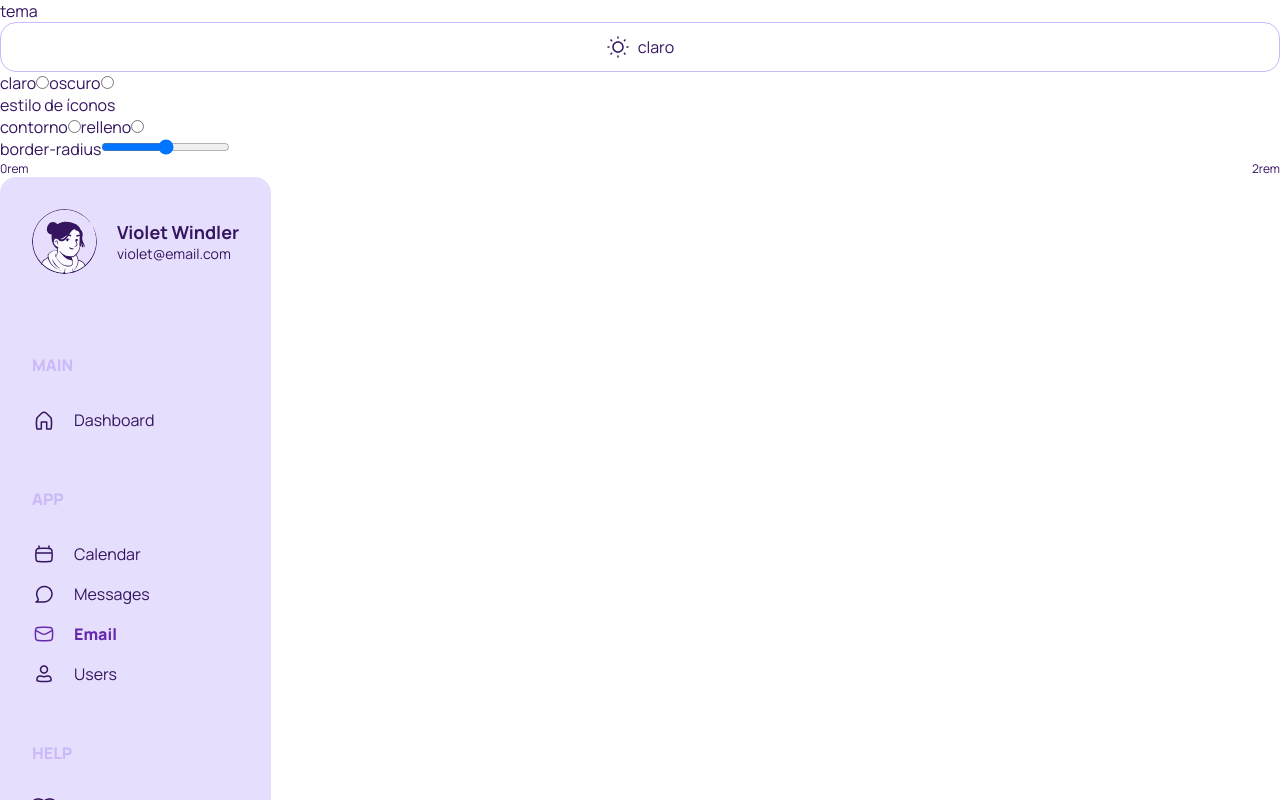
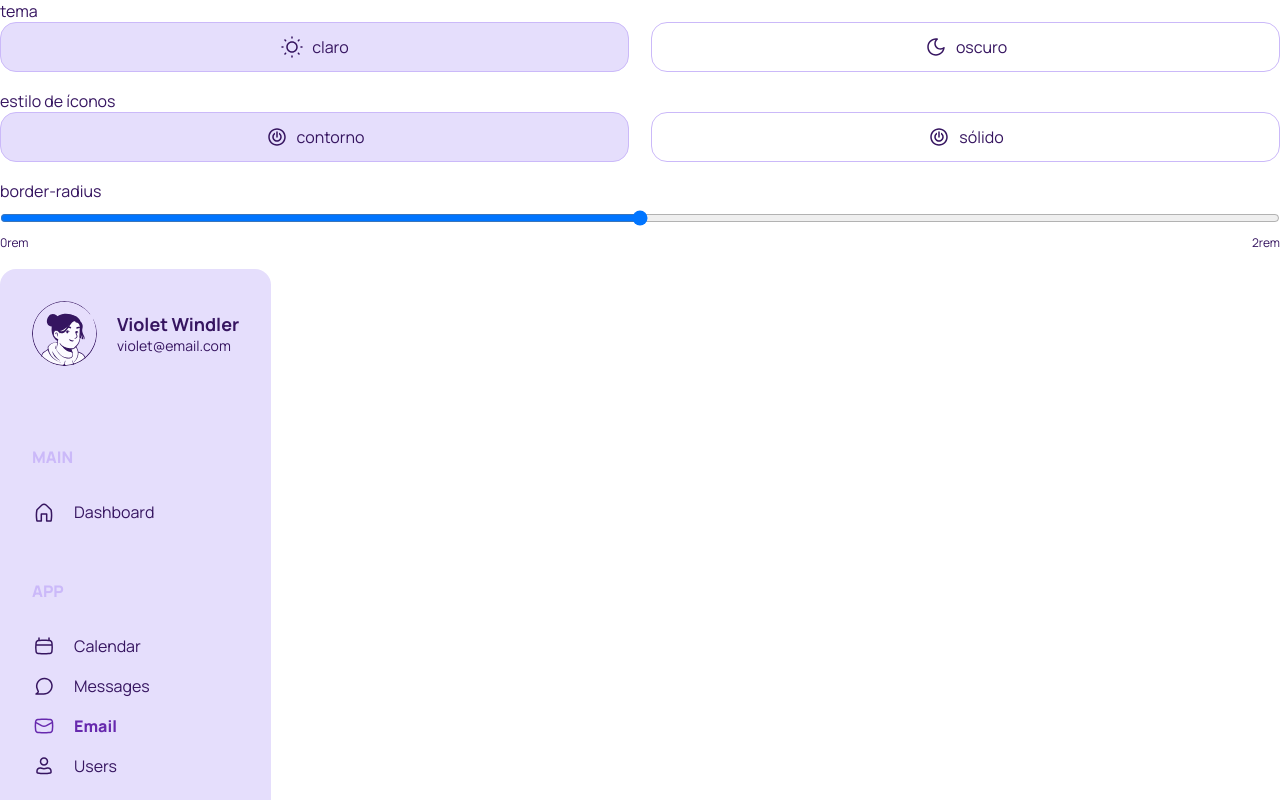
Before and after one commit to yaxchemanrique/theme-builder, a React (Vite) app: page / in a window 1280 px wide. Shown: the top 800 px of the page. Built offline with nearby package versions, Linux system fonts and the light colour scheme.

Commit message:
feat: styles to settings form

```diff
--- a/src/App.jsx
+++ b/src/App.jsx
@@ -6,7 +6,7 @@ function App() {
   const initialSettings = {
     accentColor: "#CBB9F9",
     theme: "light",
-    icon: "outline",
+    iconStyle: "outline",
     borderRadius: 1,
   };
   const [settings, setSettings] = useState(initialSettings);
--- a/src/components/DashboardSidebar/DashboardSidebar.jsx
+++ b/src/components/DashboardSidebar/DashboardSidebar.jsx
@@ -14,23 +14,23 @@ function DashboardSidebar({settings}) {
         <section className={styles.sidebarSection}>
           <p className={styles.sectionTitle}>main</p>
           <div className="sidebarLinkContainer">
-            <SidebarLink iconType={settings.icon} icon='home'>Dashboard</SidebarLink>
+            <SidebarLink iconType={settings.iconStyle} icon='home'>Dashboard</SidebarLink>
           </div>
         </section>
         <section className={styles.sidebarSection}>
           <p className={styles.sectionTitle}>app</p>
           <div className="sidebarLinkContainer">
-            <SidebarLink iconType={settings.icon} icon='calendar'>Calendar</SidebarLink>
-            <SidebarLink iconType={settings.icon} icon='messageBubble'>Messages</SidebarLink>
-            <SidebarLink selected={true} iconType={settings.icon} icon='envelope'>Email</SidebarLink>
-            <SidebarLink iconType={settings.icon} icon='user'>Users</SidebarLink>
+            <SidebarLink iconType={settings.iconStyle} icon='calendar'>Calendar</SidebarLink>
+            <SidebarLink iconType={settings.iconStyle} icon='messageBubble'>Messages</SidebarLink>
+            <SidebarLink selected={true} iconType={settings.iconStyle} icon='envelope'>Email</SidebarLink>
+            <SidebarLink iconType={settings.iconStyle} icon='user'>Users</SidebarLink>
           </div>
         </section>
         <section className={styles.sidebarSection}>
           <p className={styles.sectionTitle}>help</p>
           <div className="sidebarLinkContainer">
-            <SidebarLink iconType={settings.icon} icon='bookOpen'>Knowledge Base</SidebarLink>
-            <SidebarLink iconType={settings.icon} icon='settings'>Settings</SidebarLink>
+            <SidebarLink iconType={settings.iconStyle} icon='bookOpen'>Knowledge Base</SidebarLink>
+            <SidebarLink iconType={settings.iconStyle} icon='settings'>Settings</SidebarLink>
           </div>
         </section>
     </aside>
--- /dev/null
+++ b/src/components/InputGroupRadio/InputGroupRadio.jsx
@@ -0,0 +1,38 @@
+import LabelRadioIcon from "../LabelRadioIcon/LabelRadioIcon";
+import styles from "./InputGroupRadio.module.css"
+
+function InputGroupRadio({
+  stateVar,
+  iconName,
+  settings,
+  nameProp,
+  valueProp,
+  onChangeFunction,
+  children,
+}) {
+  const isChecked = stateVar === valueProp;
+  return (
+    <div className={styles.inputGroupRadio}>
+      <input
+        className={`${styles.radio}`}
+        checked={isChecked}
+        type="radio"
+        name={nameProp}
+        id={valueProp}
+        value={valueProp}
+        onChange={(e) => onChangeFunction(e, nameProp)}
+      />
+      <LabelRadioIcon
+        htmlForProp={valueProp}
+        iconName={iconName}
+        settings={settings}
+        isChecked={isChecked}
+      >
+        {children}
+      </LabelRadioIcon>
+
+    </div>
+  );
+}
+
+export default InputGroupRadio;
--- /dev/null
+++ b/src/components/InputGroupRadio/InputGroupRadio.module.css
@@ -0,0 +1,7 @@
+.radio {
+  position: absolute;
+  opacity: 0;
+}
+.inputGroupRadio {
+  width: 100%;
+}
--- a/src/components/LabelRadioIcon/LabelRadioIcon.jsx
+++ b/src/components/LabelRadioIcon/LabelRadioIcon.jsx
@@ -1,11 +1,11 @@
 import Icon from "../Icon/Icon.jsx"
 import styles from "./LabelRadioIcon.module.css"
 
-function LabelRadioIcon({htmlForProp, children}) {
+function LabelRadioIcon({htmlForProp, settings, iconName, isChecked, children}) {
   return (
-    <label className={styles.labelRadioIcon} htmlFor={htmlForProp}>
+    <label className={`${styles.labelRadioIcon} ${isChecked ? styles.selectedLabel : undefined}`} htmlFor={htmlForProp}>
     <div className={styles.iconContainer}>
-      <Icon type='outline' theme='light' name='sun'/>
+      <Icon type={settings.iconStyle} theme={settings.theme} name={iconName}/>
     </div>
     <span>{children}</span>
     </label>
--- a/src/components/LabelRadioIcon/LabelRadioIcon.module.css
+++ b/src/components/LabelRadioIcon/LabelRadioIcon.module.css
@@ -7,9 +7,19 @@
   justify-content: center;
   align-items: center;
   border-radius: var(--br);
+  transition: all 200ms ease-in-out;
+}
+
+.labelRadioIcon:hover:not(.selectedLabel) {
+  transform: scale(1.02);
+  background-color: var(--clr-accent-50);
 }
 
 .iconContainer {
   display: grid;
   place-content: center;
 }
+
+.selectedLabel {
+  background-color: var(--clr-accent-200);
+}
--- a/src/components/SettingsForm/SettingsForm.jsx
+++ b/src/components/SettingsForm/SettingsForm.jsx
@@ -1,10 +1,13 @@
-import styles from "./SettingsForm.module.css";
-import LabelRadioIcon from "../LabelRadioIcon/LabelRadioIcon.jsx";
 import { useState } from "react";
 
+import LabelRadioIcon from "../LabelRadioIcon/LabelRadioIcon.jsx";
+import InputGroupRadio from "../InputGroupRadio/InputGroupRadio.jsx";
+
+import styles from "./SettingsForm.module.css";
+
 function SettingsForm({ settings, setSettings }) {
-  const [theme, setTheme] = useState();
-  const [iconStyle, setIconStyle] = useState();
+  const [theme, setTheme] = useState("light");
+  const [iconStyle, setIconStyle] = useState("outline");
 
   function borderRadiusHandler(e) {
     const brValue = e.currentTarget.value / 100;
@@ -14,72 +17,81 @@ function SettingsForm({ settings, setSettings }) {
   function settingsHandler(property, value) {
     const nextSettings = {
       ...settings,
-      // theme: value,
     };
-    nextSettings[property] = value
-    console.log(nextSettings)
+    nextSettings[property] = value;
     setSettings(nextSettings);
+  }
+
+  const setFunctionsNames = {
+    theme: setTheme,
+    iconStyle: setIconStyle,
+  };
+
+  function onChangeFunc(e, prop) {
+    const value = e.target.value;
+
+    if (setFunctionsNames[prop]) {
+      setFunctionsNames[prop](value);
+      settingsHandler(prop, e.target.value);
+    } else {
+      console.error(`No function found for property: ${prop}`);
+    }
   }
 
   return (
     <form>
-      <fieldset>
+      <fieldset className={styles.fieldset}>
         <legend>tema</legend>
-        <LabelRadioIcon>claro</LabelRadioIcon>
-        <label htmlFor="light">claro</label>
-        <input
-          checked={theme === "light"}
-          type="radio"
-          name="theme"
-          id="light"
-          value="light"
-          onChange={(e) => {
-            setTheme(e.target.value);
-            settingsHandler('theme', e.target.value);
-          }}
-        />
-        <label htmlFor="dark">oscuro</label>
-        <input
-          checked={theme === "dark"}
-          type="radio"
-          name="theme"
-          id="dark"
-          value="dark"
-          onChange={(e) => {
-            setTheme(e.target.value);
-            settingsHandler('theme', e.target.value);
-          }}
-        />
+        <div className={styles.radioGroup}>
+          <InputGroupRadio
+            stateVar={theme}
+            iconName="sun"
+            settings={settings}
+            nameProp="theme"
+            valueProp="light"
+            onChangeFunction={onChangeFunc}
+          >
+            claro
+          </InputGroupRadio>
+          <InputGroupRadio
+            stateVar={theme}
+            iconName="moon"
+            settings={settings}
+            nameProp="theme"
+            valueProp="dark"
+            onChangeFunction={onChangeFunc}
+          >
+            oscuro
+          </InputGroupRadio>
+        </div>
       </fieldset>
 
-      <fieldset>
+      <fieldset className={styles.fieldset}>
         <legend>estilo de íconos</legend>
-        <label htmlFor="outline">contorno</label>
-        <input
-          checked={iconStyle === "outline"}
-          value="outline"
-          type="radio"
-          name="icon-style"
-          id="outline"
-          onChange={(e) => {
-            setIconStyle(e.target.value)
-            settingsHandler('icon', e.target.value)
-          }}
-        />
-        <label htmlFor="solid">relleno</label>
-        <input
-          checked={iconStyle === "solid"}
-          value="solid"
-          type="radio"
-          name="icon-style"
-          id="solid"
-          onChange={(e) => {
-            setIconStyle(e.target.value)
-            settingsHandler('icon', e.target.value)
-          }}
-        />
+        <div className={styles.radioGroup}>
+          <InputGroupRadio
+            stateVar={iconStyle}
+            iconName="power"
+            settings={settings}
+            nameProp="iconStyle"
+            valueProp="outline"
+            onChangeFunction={onChangeFunc}
+          >
+            contorno
+          </InputGroupRadio>
+          <InputGroupRadio
+            stateVar={iconStyle}
+            iconName="power"
+            settings={settings}
+            nameProp="iconStyle"
+            valueProp="solid"
+            onChangeFunction={onChangeFunc}
+          >
+            sólido
+          </InputGroupRadio>
+        </div>
       </fieldset>
-      <fieldset>
+      <fieldset className={styles.fieldset}>
         <label htmlFor="border-radius">border-radius</label>
         <input
           type="range"
--- a/src/components/SettingsForm/SettingsForm.module.css
+++ b/src/components/SettingsForm/SettingsForm.module.css
@@ -1,6 +1,19 @@
+.radioGroup {
+  display: flex;
+  justify-content: stretch;
+  gap: 1.375rem
+}
+
 .rangeValues {
   display: flex;
   justify-content: space-between;
   font-size: 0.75rem;
   color: var(--clr-accent-950-40);
 }
+
+.fieldset {
+  display: flex;
+  flex-direction: column;
+  gap: 0.5rem;
+  margin-block-end: 1.125rem;
+}
```
